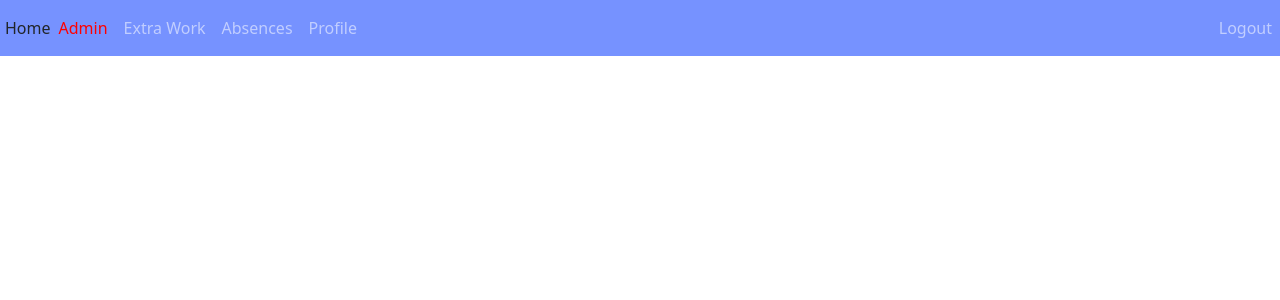
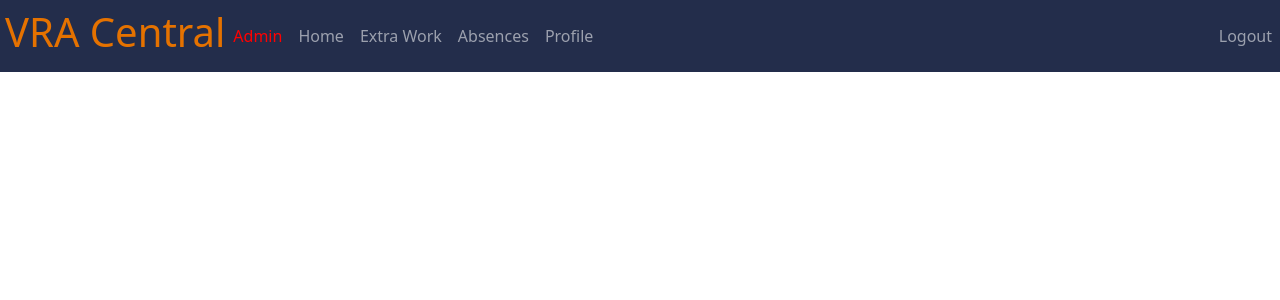
Before and after one commit to nfl6fh/central_app, a Django app: page /navbar/ in a window 1280 px wide. Shown: the top 300 px of the page. Run offline with Django 4.2, Linux system fonts and the light colour scheme; a user stored in the database is signed in; tables that the repository leaves empty hold one stand-in row (values such as "Sample post"); some libraries are stand-ins or nearby versions.

Commit message:
update brand colors

```diff
--- a/central/templates/central/navbar.html
+++ b/central/templates/central/navbar.html
@@ -8,15 +8,16 @@
 <link href="https://fonts.googleapis.com/css2?family=Nunito:wght@500&family=Poppins&family=Raleway:wght@500&display=swap" rel="stylesheet">
 <script src="https://cdn.jsdelivr.net/npm/bootstrap@5.0.2/dist/js/bootstrap.bundle.min.js" integrity="sha384-MrcW6ZMFYlzcLA8Nl+NtUVF0sA7MsXsP1UyJoMp4YLEuNSfAP+JcXn/tWtIaxVXM" crossorigin="anonymous"></script>
 
-<nav class="navbar navbar-expand-lg navbar-dark" style="background-color: #7692FF">
+<nav class="navbar navbar-expand-lg navbar-dark" style="background-color: #232D4B">
     <div class="navbar-collapse" id="navbarSupportedContent" style="margin-left: 5px">
-        <a class="nav-link" href="{% url 'central:home' %}">Home</a>
+        <h1 style="color: #E57200">VRA Central</h1>
         {% if user.is_authenticated and user.user.is_approved %}
         <ul class="navbar-nav">
             {% comment %} <li class="nav-item active"><a class="nav-link" href="{% url 'central:home' %}">VRA Central</a></li> {% endcomment %}
             {% if user.user.is_admin %}
                 <li class="nav-item active"><a class="nav-link" href="{% url 'central:coaches_view' %}" style="color: red">Admin</a></li>
             {% endif %}
+            <li class="nav-item active"><a class="nav-link" href="{% url 'central:home' %}">Home</a></li>
             <li class="nav-item active"><a class="nav-link" href="{% url 'central:extra_work' %}">Extra Work</a></li>
             <li class="nav-item active"><a class="nav-link" href="{% url 'central:absences' %}">Absences</a></li>
             <li class="nav-item active"><a class="nav-link" href="{% url 'central:profile' %}">Profile</a></li>
@@ -27,9 +28,10 @@
         {% if user.is_authenticated %}
             <li class="nav-item active"><a class="nav-link" href="{% url 'central:logout' %}">Logout</a></li>
         {% else %}
-            <form action="{% provider_login_url 'google' %}" class="form-button">
+            {% comment %} <form action="{% provider_login_url 'google' %}" class="form-button">
                 <button type="submit" class="login-button">Login</button>
-            </form>
+            </form> {% endcomment %}
+            <li class="nav-item active"><a class="nav-link" href="{% provider_login_url 'google' %}">Login</a></li>
         {% endif %}
     </ul>
 </nav>
```
